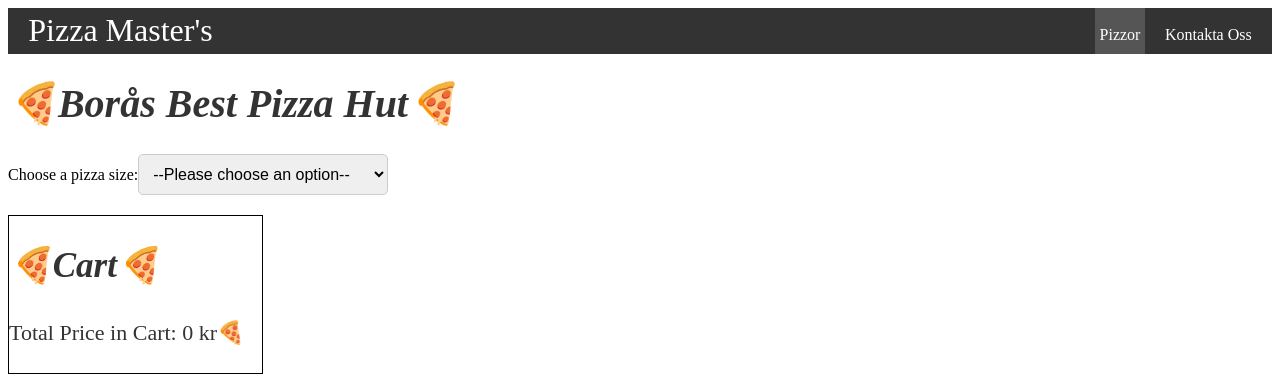
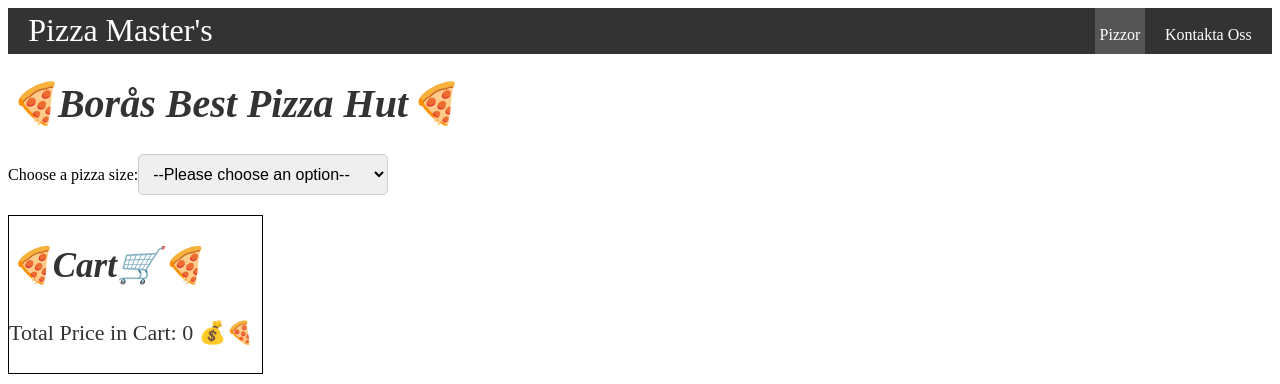
Before and after one commit to Lucifer87878/PizzaOrder, a React (Vite) app: page / in a window 1280 px wide. Shown: the top 384 px of the page. Built offline with nearby package versions, Linux system fonts and the light colour scheme.

Commit message:
ändring på  emojis

```diff
--- a/src/Components/Cart/Cart.tsx
+++ b/src/Components/Cart/Cart.tsx
@@ -11,7 +11,7 @@
 
   return (
     <div className='cart'>
-      <h2>🍕Cart🍕</h2>
+      <h2>🍕Cart🛒🍕</h2>
       <ul>
         {items.map((item, index) => (
           <li key={index}>
@@ -27,7 +27,7 @@
         ))}
       </ul>
       {/* Rendera separat totalpris i varukorgen */}
-      <p>Total Price in Cart: {calculateTotalPrice()} kr🍕</p>
+      <p>Total Price in Cart: {calculateTotalPrice()} 💰🍕</p>
     </div>
   );
 };
```
